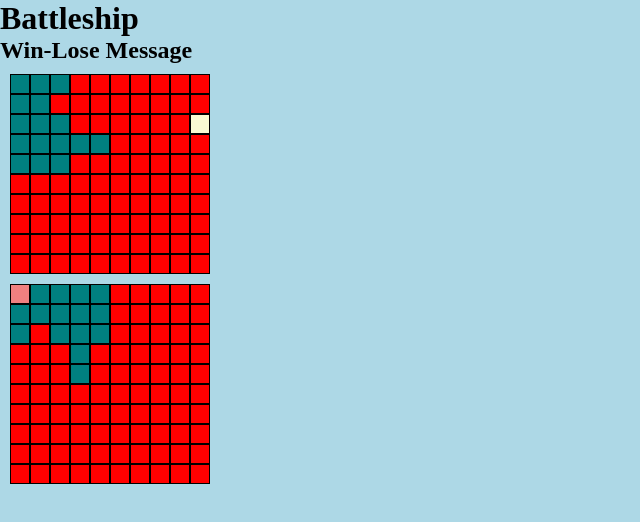
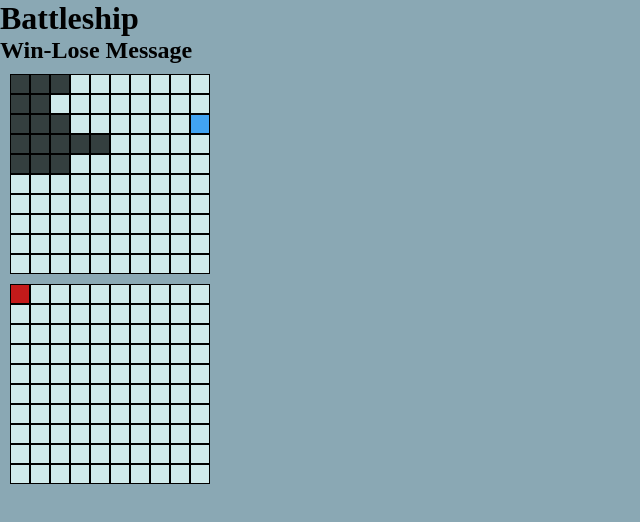
Before and after one commit to mbeckdev/battleship, a website built with webpack: page dist/index.html in a window 1280 px wide. Both pictures are taken after a click on the element 20 px from the left and 294 px from the top of the page. Shown: the whole page, without its empty margins (0-640 px from the left). Built offline with nearby package versions, Linux system fonts and the light colour scheme.

Commit message:
Hide computer board initially

```diff
--- a/src/module-patterns/dom.js
+++ b/src/module-patterns/dom.js
@@ -45,6 +45,12 @@ const dom = (function () {
     }
   }
 
+  function maskGrid(gridToHide) {
+    for (let i = 0; i < gridToHide.children.length; i++) {
+      gridToHide.children[i].classList.add('mask');
+    }
+  }
+
   function allowClickInGridA() {
     for (let i = 0; i < gridA.children.length; i++) {
       gridA.children[i].addEventListener('click', game.handleHitInGridA);
@@ -76,6 +82,7 @@ const dom = (function () {
     }
     let selector = `[data-id="${x}${y}"]`;
     let thisDiv = thisGrid.querySelector(selector);
+    thisDiv.classList.remove('mask');
     thisDiv.classList.add('hit');
   }
 
@@ -89,11 +96,13 @@ const dom = (function () {
     }
     let selector = `[data-id="${x}${y}"]`;
     let thisDiv = thisGrid.querySelector(selector);
+    thisDiv.classList.remove('mask');
     thisDiv.classList.add('miss');
   }
 
   return {
     addShipClassesToBoard,
+    maskGrid,
     allowClickInGridA,
     allowClickInGridB,
     disallowClickInGridA,
--- a/src/module-patterns/game.js
+++ b/src/module-patterns/game.js
@@ -41,6 +41,8 @@ const game = (function () {
 
     dom.addShipClassesToBoard(gameboardA, dom.domElements.gridA);
     dom.addShipClassesToBoard(gameboardB, dom.domElements.gridB);
+
+    dom.maskGrid(dom.domElements.gridB);
   }
 
   let gameIsOver = false;
--- a/src/styles.css
+++ b/src/styles.css
@@ -30,7 +30,7 @@
 }
 
 body {
-  background-color: lightblue;
+  background-color: rgb(138, 168, 180);
 }
 
 /* *********** GRID SYTLING *********** */
@@ -42,19 +42,23 @@ body {
 }
 
 .grid-square {
-  background-color: red;
+  background-color: rgb(207, 234, 235);
   border: 1px solid black;
 }
 
 .ship {
-  background-color: teal;
+  background-color: rgb(52, 63, 63);
 }
 
 .hit {
-  background-color: lightcoral;
+  background-color: rgb(196, 26, 26);
 }
 
 .miss {
-  background-color: lightgoldenrodyellow;
+  background-color: rgb(65, 163, 243);
+}
+
+.mask {
+  background-color: rgb(207, 234, 235);
 }
 /* *********** GRID SYTLING END *********** */
```
Also changed, not shown: dist/main.js.
